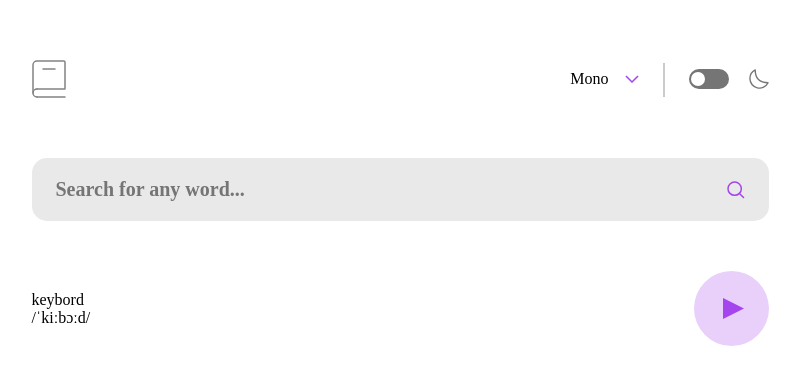
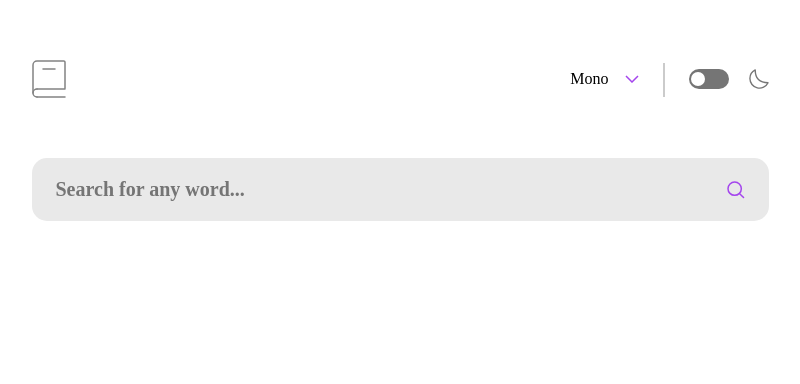
Before and after one commit to nivancheva/Dictionary-web-app-react, a React (Vite) app: page / in a window 1280 px wide. Shown: the top 384 px of the page, without its empty margins (240-1040 px from the left). Built offline with nearby package versions, Linux system fonts and the light colour scheme.

Commit message:
connect to API

```diff
--- a/index.html
+++ b/index.html
@@ -2,7 +2,7 @@
 <html lang="en">
   <head>
     <meta charset="UTF-8" />
-
+    <link rel="icon" type="image/svg+xml" href="./src/assets/images/favicon-32x32.png" />
     <meta name="viewport" content="width=device-width, initial-scale=1.0" />
     <title>Dictionary web app</title>
   </head>
--- a/src/App.jsx
+++ b/src/App.jsx
@@ -2,17 +2,32 @@ import './App.css';
 import Navigation from './components/Navigation';
 import InputWord from './components/InputWord';
 import WordMeaningSection from './components/WordMeaningSection';
+import { useState } from 'react';
 
 function App() {
+  const [getWord, setGetword] = useState(null);
+
+  async function searchWordMeaning(word) {
+      const response = await fetch(`https://api.dictionaryapi.dev/api/v2/entries/en/${word}`);
+      if (response.ok) {
+        const wordMeaning = await response.json();
+        setGetword(wordMeaning[0]);
+      }
+  }
+
+  function handleSubmit(word) {
+    searchWordMeaning(word);
+  }
+
 
   return (
     <div className='container'>
 
       <Navigation />
 
-      <InputWord />
+      <InputWord onSubmit={handleSubmit} />
 
-      <WordMeaningSection />
+      <WordMeaningSection word={getWord} />
 
     </div>
   )
--- a/src/components/ButtonPlay.jsx
+++ b/src/components/ButtonPlay.jsx
@@ -1,8 +1,13 @@
 import './ButtonPlay.css';
 
-export default function ButtonPlay() {
+export default function ButtonPlay({ audioUrl }) {
+    function playAudio() {
+        const audio = new Audio(audioUrl);
+        audio.play()
+    }
+
     return (
-        <button className='button_play'>
+        <button className='button_play' onClick={playAudio}>
             <svg xmlns="http://www.w3.org/2000/svg" width="75" height="75" viewBox="0 0 75 75">
                 <g fill="#A445ED" fillRule="evenodd">
                     <circle cx="37.5" cy="37.5" r="37.5" opacity=".25"/>
--- a/src/components/InputWord.jsx
+++ b/src/components/InputWord.jsx
@@ -1,11 +1,31 @@
 import './InputWord.css';
 import SearchIcon from '../assets/images/icon-search.svg';
+import { useState } from 'react';
 
-export default function InputWord() {
+export default function InputWord({onSubmit}) {
+    const [word, setWord] = useState('');
+
+    function getWord(e) {
+        setWord(e.target.value);
+    }
+
+    function handleSubmit(e) {
+        e.preventDefault();
+        onSubmit(word);
+    }
+
     return (
-        <div className='input'>
-            <input className='input_word' type='text' placeholder="Search for any word..."/>
-            <img className='search-icon' src={SearchIcon}/>
-        </div>
+        <form onSubmit={handleSubmit} className='input'>
+            <input
+                className='input_word'
+                type='text'
+                placeholder="Search for any word..."
+                value={word}
+                onChange={getWord}
+            />
+            <button>
+                <img className='search-icon' src={SearchIcon}/>
+            </button>
+        </form>
     )
 }
--- a/src/components/WordMeaningSection.jsx
+++ b/src/components/WordMeaningSection.jsx
@@ -1,16 +1,19 @@
 import ButtonPlay from '../components/ButtonPlay';
 import './WordMeaningSection.css';
 
-export default function WordMeaningSection() {
+export default function WordMeaningSection({word}) {
     return (
         <div>
-            <div className='word flex'>
+            {word && (
+                <div className='word flex'>
                 <div>
-                    <p className='input-word'>keybord</p>
-                    <p className='input-word_pronunciation'>/ˈkiːbɔːd/</p>
+                    <p className='input-word'>{word.word}</p>
+                    <p className='input-word_pronunciation'>{word.phonetics[1].text}</p>
                 </div>
-                <ButtonPlay />
-            </div>
+                <ButtonPlay audioUrl={word.phonetics[1].audio} />
+
+                </div>
+            )}
 
         </div>
     )
```
